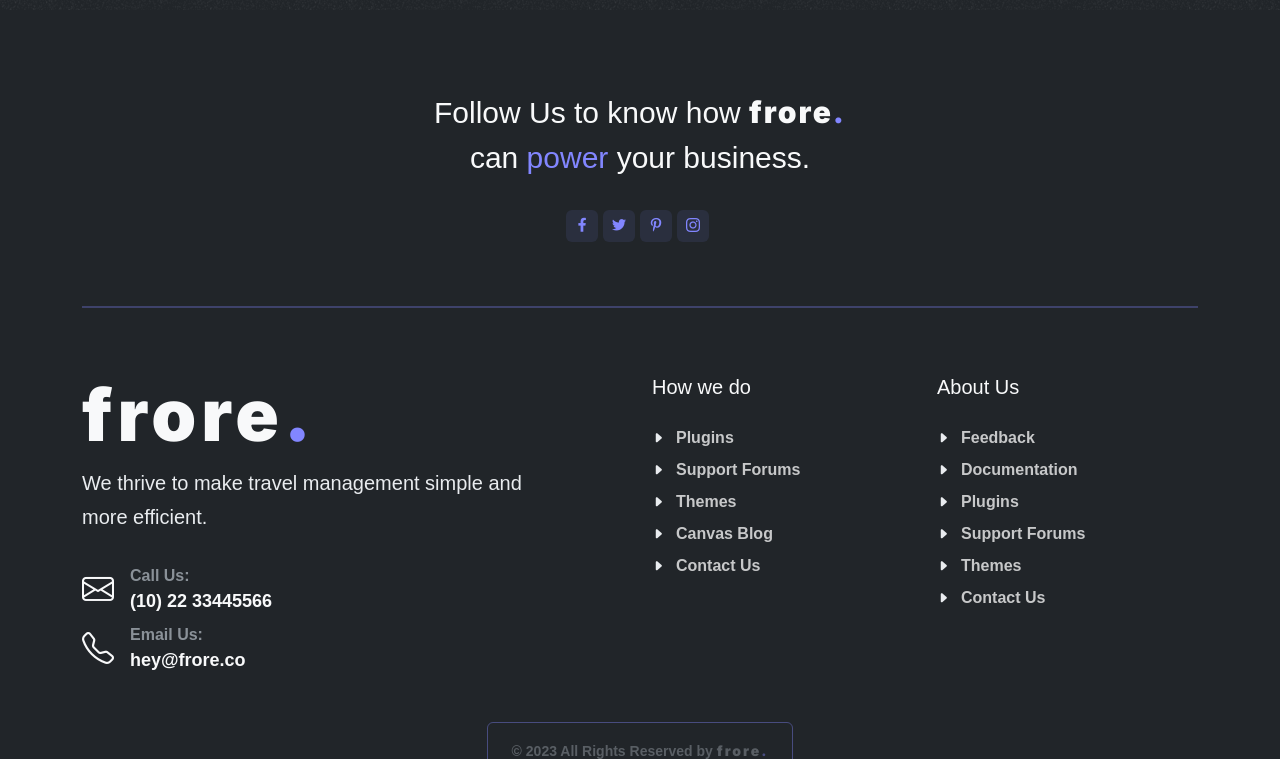
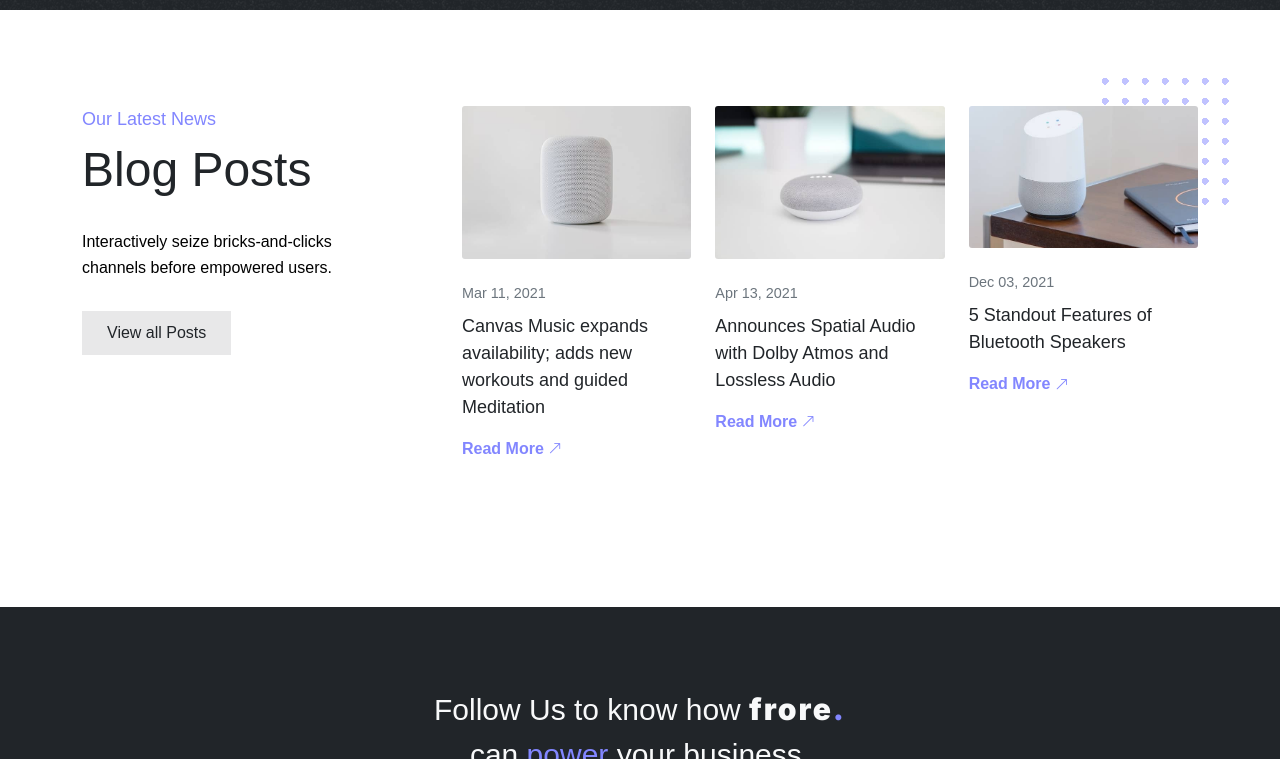
Before and after one commit to secrethash/frore-landing-wireframe, a plain HTML site: page index.html in a window 1280 px wide. Shown: the part 3773-4532 px from the top of the page. Drawn offline with nearby package versions, Linux system fonts and the light colour scheme; a web font is replaced by a local one.

Commit message:
Add: Blog Post section

```diff
--- a/index.html
+++ b/index.html
@@ -435,7 +435,7 @@
 				</div>
 
 				<!-- TODO: Blog Section -->
-				<!-- <div class="section bg-transparent my-0 my-lg-5 py-0 py-lg-5">
+				<div class="section bg-transparent my-0 my-lg-5 py-0 py-lg-5">
 					<div class="container">
 
 						<div class="row justify-content-between col-mb-50">
@@ -496,7 +496,7 @@
 							</div>
 						</div>
 					</div>
-				</div> -->
+				</div>
 			</div>
 		</section><!-- #content end -->
 
```
